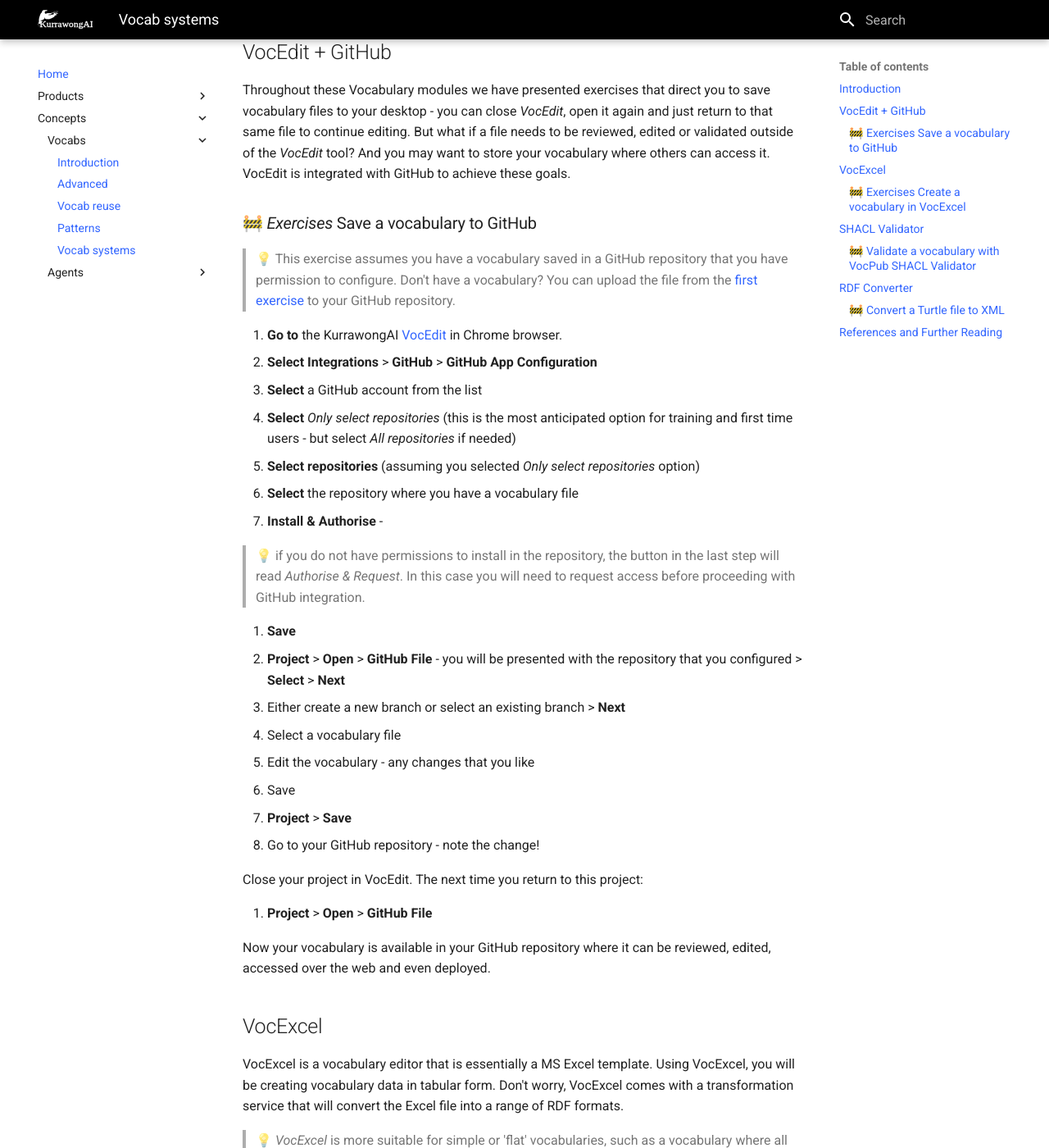
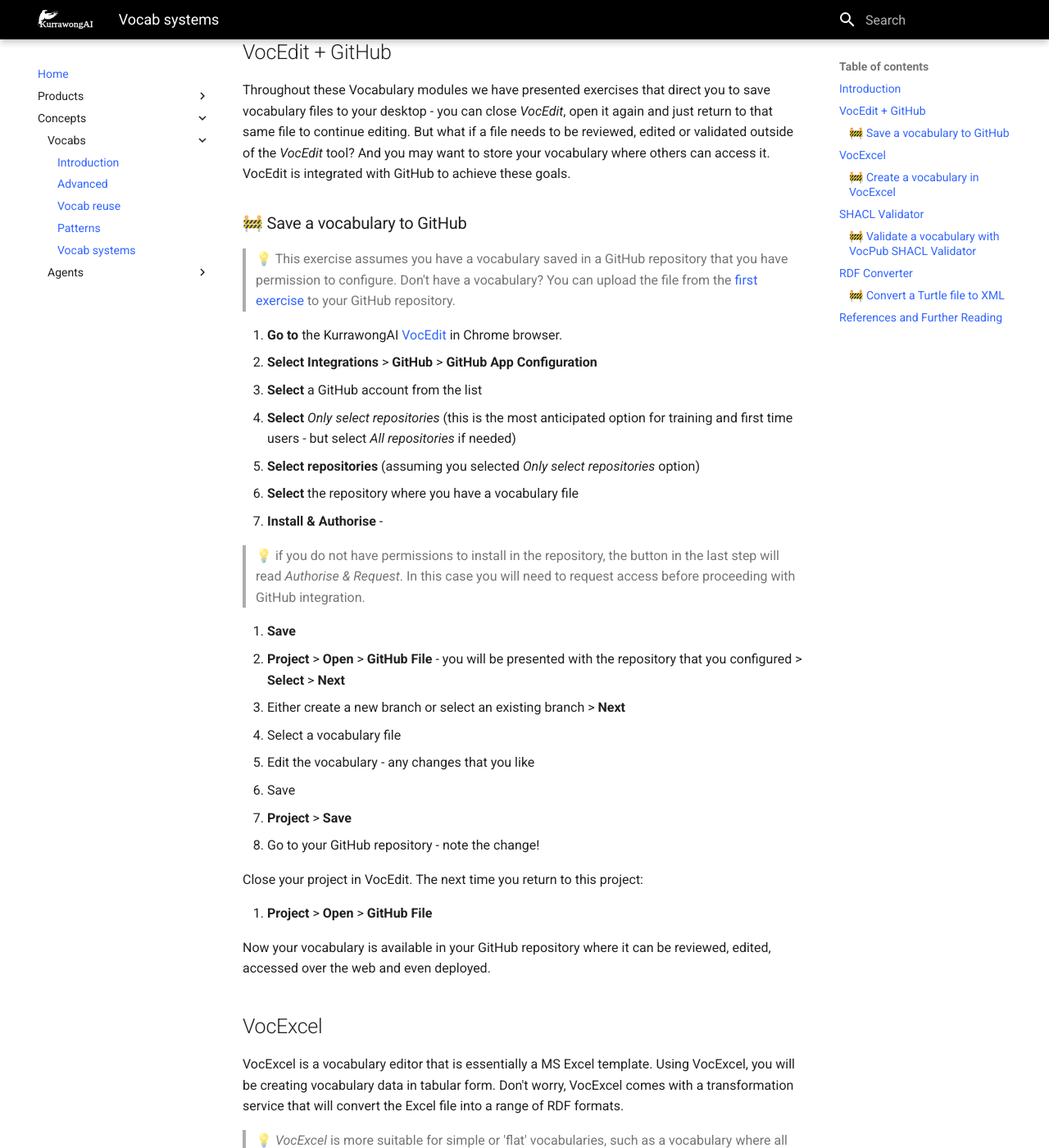
Before and after one commit to Kurrawong/docs, an MkDocs documentation site: the page built from docs/concepts/vocabs/vocab-systems.md, in a window 1280 px wide and 1400 px high, scrolled down 980 px. Shown: the whole window at 82% size. Built offline with MkDocs 1.6.1 and Material for MkDocs 9.7.7, drawn with Linux system fonts in a browser that asks for light colours; some of the changed text lies outside the part shown.

Commit message:
Update vocab-systems.md

```diff
--- a/docs/concepts/vocabs/vocab-systems.md
+++ b/docs/concepts/vocabs/vocab-systems.md
@@ -33,7 +33,7 @@
 
 Throughout these Vocabulary modules we have presented exercises that direct you to save vocabulary files to your desktop - you can close _VocEdit_, open it again and just return to that same file to continue editing. But what if a file needs to be reviewed, edited or validated outside of the _VocEdit_ tool? And you may want to store your vocabulary where others can access it. VocEdit is integrated with GitHub to achieve these goals.
 
-### 🚧 _Exercises_ Save a vocabulary to GitHub
+### 🚧 Save a vocabulary to GitHub
 
 > 💡 This exercise assumes you have a vocabulary saved in a GitHub repository that you have permission to configure. Don't have a vocabulary? You can upload the file from the [first exercise](https://docs.kurrawong.ai/concepts/vocabs/introduction/#minimum-properties-preflabel-definition-and-identifier) to your GitHub repository.
 
@@ -70,7 +70,7 @@
 
 To walk you through VocExcel features, we'll create a vocabulary from scratch.
 
-### 🚧 _Exercises_ Create a vocabulary in VocExcel
+### 🚧 Create a vocabulary in VocExcel
 
 > 💡 You will need access to MS Excel to do this exercise.
 
@@ -85,14 +85,14 @@
 
 On the Concept Scheme tab you can create a new Concept Scheme for the vocabulary. Note that VocExcel conforms to the [VocPub Specification](https://agldwg.github.io/vocpub-profile/specification.html), and some fields with an asterix (*) are mandatory - they are:
 
-- Vocabulary IRI
-- Preferred Label
-- Definition
-- Creation Date (yyyy-mm-dd)
-- Modified Date (yyyy-mm-dd) - repeat the Creation Date if this is the first edit
-- Creator
-- Publisher
-- History Note
+> - Vocabulary IRI
+> - Preferred Label
+> - Definition
+> - Creation Date (yyyy-mm-dd)
+> - Modified Date (yyyy-mm-dd) - repeat the Creation Date if this is the first edit
+> - Creator
+> - Publisher
+> - History Note
 
 6. Add data for all mandatory fields in the Concept Scheme
 7. **Open** the _Concept_ tab
```
